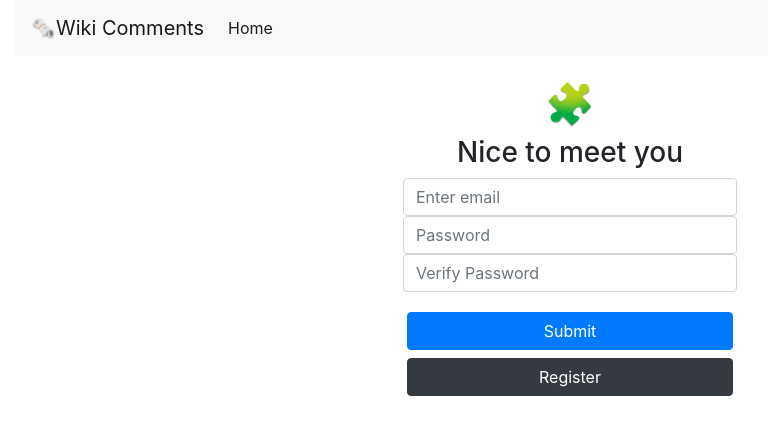
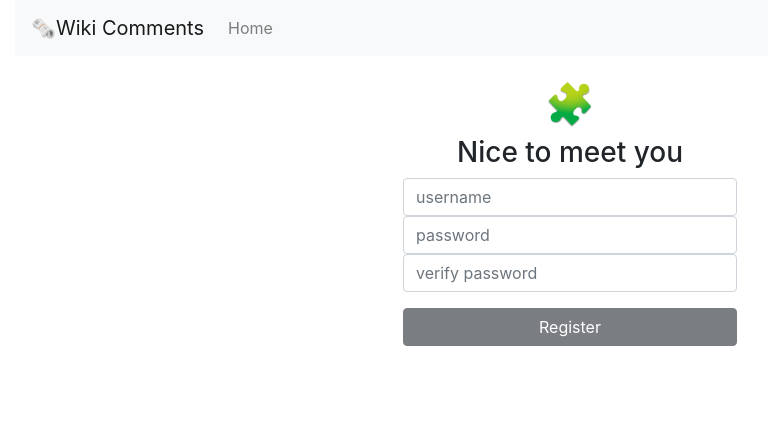
Before and after one commit to wesleyflorence/wikicomments, an Angular app: page /#/register in a window 1280 px wide. Shown: the top 434 px of the page, without its empty margins (70-838 px from the left). Built offline with nearby package versions, Linux system fonts and the light colour scheme.

Commit message:
perfecting front end login flow

```diff
--- a/src/app/app.module.ts
+++ b/src/app/app.module.ts
@@ -1,5 +1,6 @@
 import { BrowserModule } from '@angular/platform-browser';
 import { NgModule } from '@angular/core';
+import { FormsModule } from '@angular/forms';
 
 import { AppRoutingModule } from './app-routing.module';
 import { AppComponent } from './app.component';
@@ -20,7 +21,8 @@ import { ProfileComponent } from './components/user/profile/profile.component';
   ],
   imports: [
     BrowserModule,
-    AppRoutingModule
+    AppRoutingModule,
+    FormsModule
   ],
   providers: [],
   bootstrap: [AppComponent]
--- a/src/app/components/user/login/login.component.html
+++ b/src/app/components/user/login/login.component.html
@@ -1,4 +1,5 @@
 <div class="container">
+  <div *ngIf="errorFlag" class="alert alert-danger"> {{errorMessage}} </div>
   <nav class="navbar navbar-expand-lg navbar-light bg-light">
     <a class="navbar-brand" routerLink="#">🗞Wiki Comments</a>
     <button class="navbar-toggler" type="button" data-toggle="collapse" data-target="#navbarSupportedContent" aria-controls="navbarSupportedContent" aria-expanded="false" aria-label="Toggle navigation">
@@ -7,30 +8,43 @@
 
     <div class="collapse navbar-collapse" id="navbarSupportedContent">
       <ul class="navbar-nav mr-auto">
-          <li class="nav-item active">
+        <li class="nav-item">
           <a class="nav-link" routerLink="">Home <span class="sr-only">(current)</span></a>
         </li>
       </ul>
     </div>
   </nav>
+
   <div class="row text-center p-4">
-    <form class="col-lg-4 offset-lg-4">
+    <div class="col-lg-4 offset-lg-4">
       <h1>🧩</h1>
       <h3>Welcome back</h3>
-        <div class="form-group">
-          <!-- <label for="exampleInputEmail1">Email address</label> -->
-          <input type="email" class="form-control" id="exampleInputEmail1" aria-describedby="emailHelp" placeholder="Enter email">
-          <!-- <small id="emailHelp" class="form-text text-muted">We'll never share your email with anyone else.</small> -->
 
-          <!-- <label for="exampleInputPassword1">Password</label> -->
-          <input type="password" class="form-control" id="exampleInputPassword1" placeholder="Password">
-        </div>
-        <div class="p-1">
-        <button type="submit" class="btn btn-primary btn-block">Submit</button>
-      </div>
-        <div class="p-1">
+      <form (ngSubmit)="login()" #f="ngForm">
+        <input placeholder="username"
+        name="username"
+        type="text"
+        class="form-control"
+        ngModel
+        required
+        #username="ngModel"/>
+
+        <small id="emailHelp" class="form-text text-muted" *ngIf="!username.valid && username.touched">Please enter username.</small>
+        <input placeholder="password"
+        name="password"
+        type="password"
+        class="form-control"
+        ngModel
+        required
+        minlength="2"
+        #password="ngModel"/>
+        <small id="password" class="form-text text-muted" *ngIf="!password.valid && password.touched">Please enter password.</small>
+
+        <p></p>
+        <button [disabled]="!f.valid" type="submit" class="btn btn-primary btn-block">Submit</button>
+
         <button type="button" class="btn btn-dark btn-block" routerLink="/register">Register</button>
-      </div>
       </form>
     </div>
   </div>
+</div>
--- a/src/app/components/user/login/login.component.ts
+++ b/src/app/components/user/login/login.component.ts
@@ -1,4 +1,6 @@
-import { Component, OnInit } from '@angular/core';
+import { Component, OnInit, ViewChild } from '@angular/core';
+import { NgForm } from '@angular/forms';
+import { Router } from '@angular/router';
 
 @Component({
   selector: 'app-login',
@@ -6,10 +8,24 @@ import { Component, OnInit } from '@angular/core';
   styleUrls: ['./login.component.css']
 })
 export class LoginComponent implements OnInit {
+  @ViewChild('f') loginForm: NgForm;
+  username: string;
+  password: string;
+  errorFlag: boolean;
+  errorMessage = 'Invalid username or password';
 
-  constructor() { }
+  constructor(private router: Router) {
+    this.errorFlag = false;
+  }
 
   ngOnInit() {
   }
 
+  login() {
+    this.username = this.loginForm.value.username;
+    this.password = this.loginForm.value.password;
+    console.log(this.username, this.password);
+
+  }
+
 }
--- a/src/app/components/user/register/register.component.html
+++ b/src/app/components/user/register/register.component.html
@@ -1,4 +1,5 @@
 <div class="container">
+  <div *ngIf="errorFlag" class="alert alert-danger"> {{errorMessage}} </div>
   <nav class="navbar navbar-expand-lg navbar-light bg-light">
     <a class="navbar-brand" routerLink="#">🗞Wiki Comments</a>
     <button class="navbar-toggler" type="button" data-toggle="collapse" data-target="#navbarSupportedContent" aria-controls="navbarSupportedContent" aria-expanded="false" aria-label="Toggle navigation">
@@ -7,33 +8,55 @@
 
     <div class="collapse navbar-collapse" id="navbarSupportedContent">
       <ul class="navbar-nav mr-auto">
-          <li class="nav-item active">
+        <li class="nav-item">
           <a class="nav-link" routerLink="">Home <span class="sr-only">(current)</span></a>
         </li>
       </ul>
     </div>
   </nav>
+
   <div class="row text-center p-4">
-    <form class="col-lg-4 offset-lg-4">
+    <div class="col-lg-4 offset-lg-4">
       <h1>🧩</h1>
       <h3>Nice to meet you</h3>
-        <div class="form-group">
-          <!-- <label for="exampleInputEmail1">Email address</label> -->
-          <input type="email" class="form-control" id="exampleInputEmail1" aria-describedby="emailHelp" placeholder="Enter email">
-          <!-- <small id="emailHelp" class="form-text text-muted">We'll never share your email with anyone else.</small> -->
+      <form (ngSubmit)="register()" #f="ngForm">
 
-          <!-- <label for="exampleInputPassword1">Password</label> -->
-          <input type="password" class="form-control" id="password" placeholder="Password">
+        <input placeholder="username"
+        name="username"
+        type="text"
+        class="form-control"
+        ngModel
+        required
+        #username="ngModel"/>
+        <small id="emailHelp" class="form-text text-muted" *ngIf="!username.valid && username.touched">Please enter username.</small>
 
-            <!-- <label for="exampleInputPassword1">Password</label> -->
-            <input type="password" class="form-control" id="verify" placeholder="Verify Password">
-          </div>
-        <div class="p-1">
-        <button type="submit" class="btn btn-primary btn-block">Submit</button>
-      </div>
-        <div class="p-1">
-        <button type="button" class="btn btn-dark btn-block" routerLink="/register">Register</button>
-      </div>
+
+        <input placeholder="password"
+        name="password"
+        type="password"
+        class="form-control"
+        ngModel
+        required
+        minlength="2"
+        #password="ngModel"/>
+        <small id="password" class="form-text text-muted" *ngIf="!password.valid && password.touched">Please enter password.</small>
+
+
+        <input placeholder="verify password"
+        name="verify"
+        type="password"
+        class="form-control"
+        ngModel
+        required
+        minlength="2"
+        #verify="ngModel"/>
+        <small id="verify" class="form-text text-muted" *ngIf="!verify.valid && verify.touched">Please enter password.</small>
+
+
+        <p></p>
+        <button [disabled]="!f.valid" type="submit" class="btn btn-dark btn-block" routerLink="/register">Register</button>
+
       </form>
     </div>
   </div>
+</div>
--- a/src/app/components/user/register/register.component.ts
+++ b/src/app/components/user/register/register.component.ts
@@ -1,4 +1,6 @@
-import { Component, OnInit } from '@angular/core';
+import { Component, OnInit, ViewChild } from '@angular/core';
+import { Router } from '@angular/router';
+import { NgForm } from '@angular/forms';
 
 @Component({
   selector: 'app-register',
@@ -6,10 +8,29 @@ import { Component, OnInit } from '@angular/core';
   styleUrls: ['./register.component.css']
 })
 export class RegisterComponent implements OnInit {
+  @ViewChild('f') loginForm: NgForm;
+  username: string;
+  password: string;
+  verify: string;
+  errorFlag: boolean;
+  errorMessage = 'Invalid username or password'
 
-  constructor() { }
+  constructor(private router: Router) {
+    this.errorFlag = false;
+  }
 
   ngOnInit() {
   }
 
+  register() {
+    this.username = this.loginForm.value.username;
+    this.password = this.loginForm.value.password;
+    console.log(this.username, this.password);
+
+    if (this.password !== this.verify) {
+      this.errorMessage = 'The two passwords provided do not match'
+      this.errorFlag = true;
+    }
+  }
+
 }
--- a/src/app/components/wiki-links/page/page.component.html
+++ b/src/app/components/wiki-links/page/page.component.html
@@ -1 +1,22 @@
-<h1>🧩</h1>
+<div class="container">
+        <nav class="navbar navbar-expand-lg navbar-light bg-light">
+          <a class="navbar-brand" routerLink="#">🗞Wiki Comments</a>
+          <button class="navbar-toggler" type="button" data-toggle="collapse" data-target="#navbarSupportedContent" aria-controls="navbarSupportedContent" aria-expanded="false" aria-label="Toggle navigation">
+            <span class="navbar-toggler-icon"></span>
+          </button>
+
+          <div class="collapse navbar-collapse" id="navbarSupportedContent">
+            <ul class="navbar-nav mr-auto">
+              <li class="nav-item">
+                <a class="nav-link" routerLink="">Home <span class="sr-only">(current)</span></a>
+              </li>
+              <li class="nav-item active">
+                <a class="nav-link" routerLink="/page">New Post</a>
+              </li>
+            </ul>
+            <a class="nav-link" routerLink="/login">Login</a>
+          </div>
+        </nav>
+
+        <h1>🧩</h1>
+      </div>
```
Lines whose indentation alone changed are shown as unchanged.
